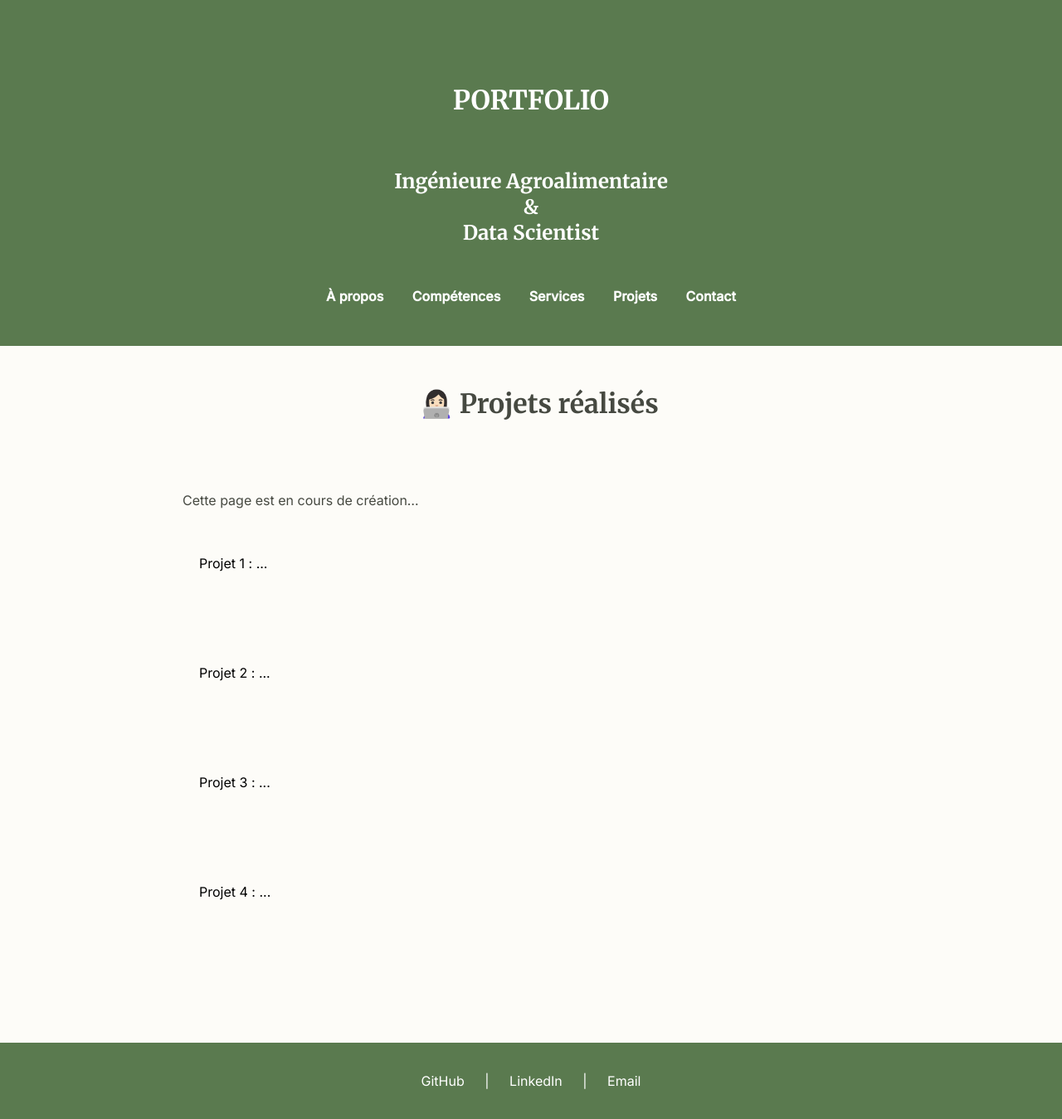
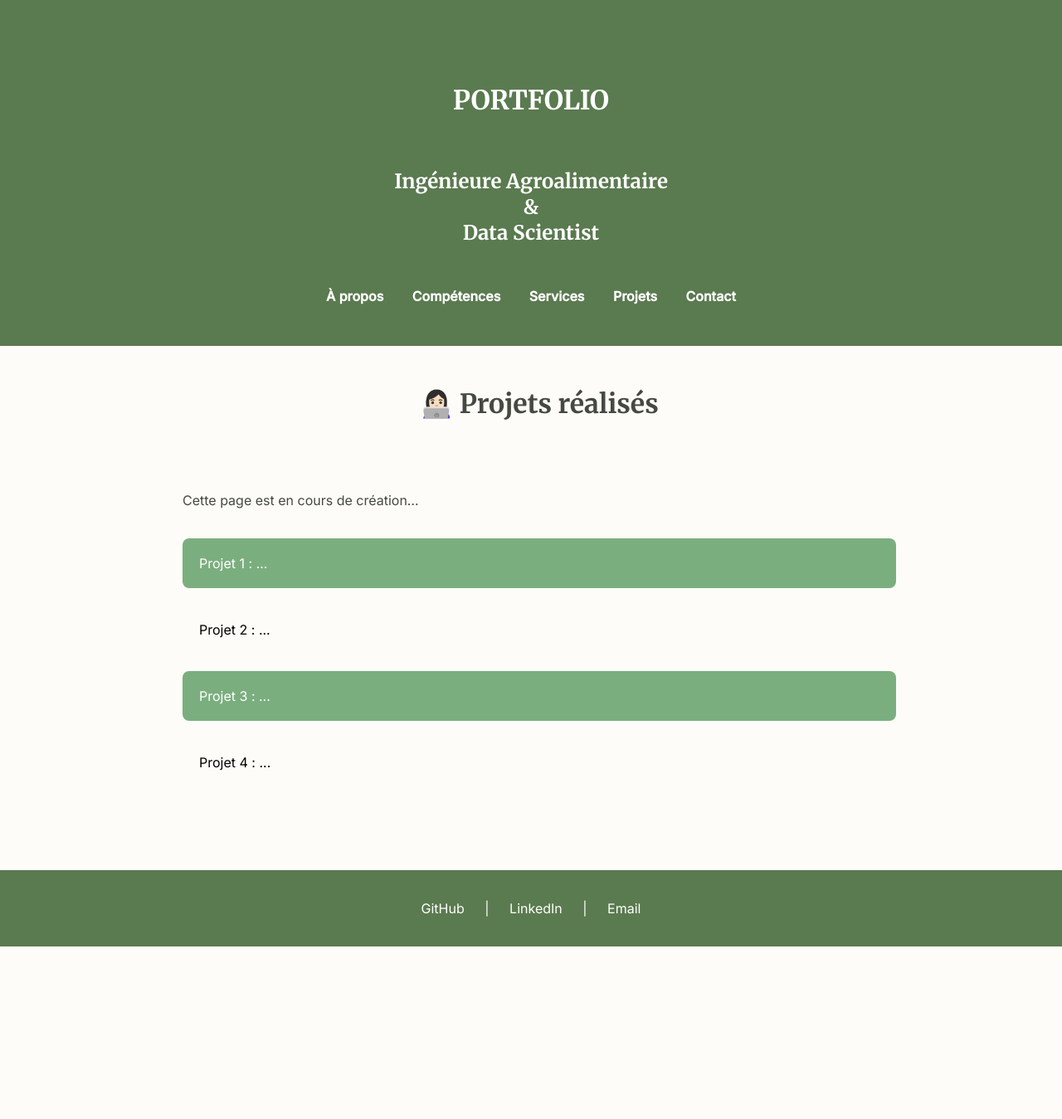
Before and after one commit to emma-dcs/emma-dcs.github.io, a Jekyll site: the page built from projets.md, in a window 1280 px wide. Shown: the whole page at 83% size. Built offline with Jekyll 4.4.1, drawn with Linux system fonts in a browser that asks for light colours; after the commit the page ends 1141 px from its top, so only the background shows below that.

```diff
--- a/assets/css/style.scss
+++ b/assets/css/style.scss
@@ -135,25 +135,41 @@
 }
 
 #cv {
-  width: 300px;
+  width: 550px;
   height: auto;
   display: block;
   margin: 0 auto;
 }
 
-.projet {
+.projets-container .projet {
   padding: 20px;
-  margin: 10px 0;
+  margin-bottom: 20px; /* espace entre les projets */
+  border-radius: 8px;
 }
 
-/* Projets impairs → fond vert */
-.projet:nth-child(odd) {
-  background-color: #7BAE7F;  /* vert */
-  color: white;              /* texte lisible */
+.projets-container .projet:nth-child(odd) {
+  background-color: #7BAE7F;
+  color: white;
 }
 
-/* Projets pairs → fond normal */
-.projet:nth-child(even) {
+.projets-container .projet:nth-child(even) {
   background-color: #FDFCF8;
   color: black;
 }
+
+#scrollToTop {
+  position: fixed;       /* toujours visible à l'écran */
+  bottom: 20px;
+  right: 20px;
+  background-color: #2ecc71;
+  color: white;
+  padding: 10px 15px;
+  border-radius: 50%;
+  text-align: center;
+  text-decoration: none;
+  font-size: 20px;
+  display: none;         /* invisible par défaut */
+  z-index: 1000;
+  cursor: pointer;
+  box-shadow: 0 2px 5px rgba(0,0,0,0.3);
+}
--- a/projets.md
+++ b/projets.md
@@ -5,7 +5,9 @@
 
 Cette page est en cours de création... <br><br>
 
-<div class="projet">Projet 1 : ...</div><br><br>
-<div class="projet">Projet 2 : ...</div><br><br>
-<div class="projet">Projet 3 : ...</div><br><br>
-<div class="projet">Projet 4 : ...</div><br><br>
+<div class="projets-container">
+  <div class="projet">Projet 1 : ...</div>
+  <div class="projet">Projet 2 : ...</div>
+  <div class="projet">Projet 3 : ...</div>
+  <div class="projet">Projet 4 : ...</div>
+</div>
```
Also changed, not shown: competence.md (+21 -0 lines).
